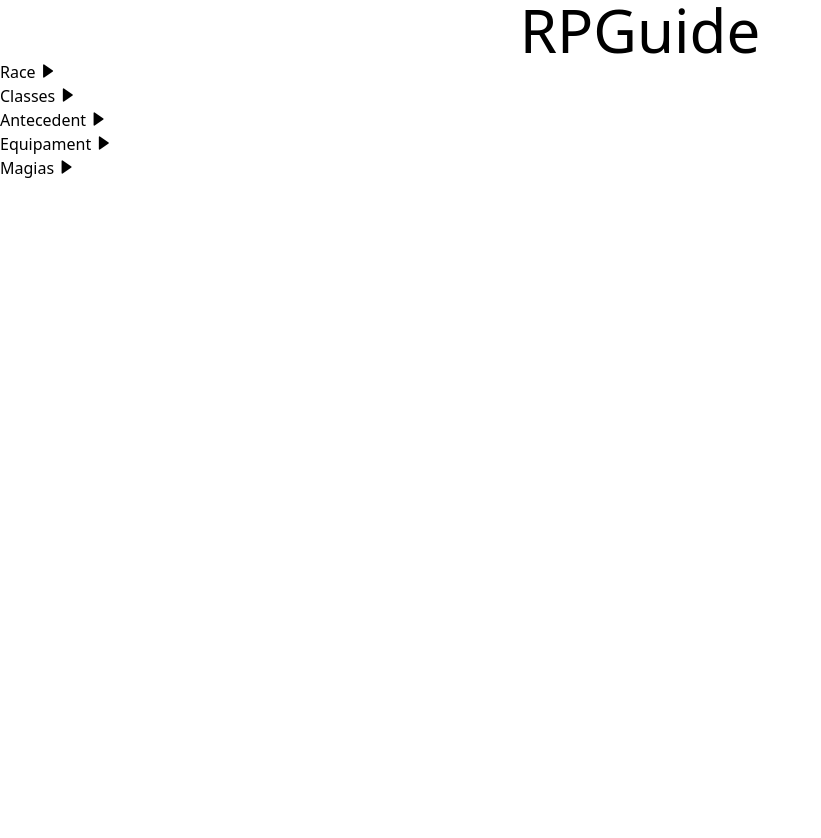
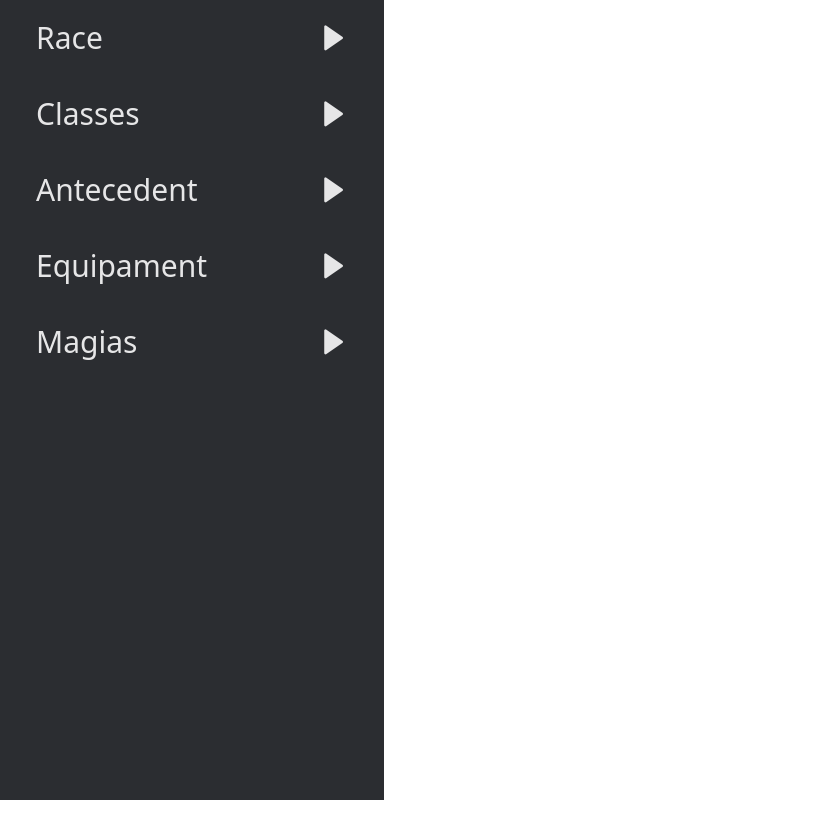
Before and after one commit to Rodney-JM/CauseEffect, a website: page src/index.html in a window 1280 px wide. Shown: the whole page, without its empty margins (0-821 px from the left). After the commit the page ends 800 px from the top, so only its background shows below. Drawn offline with nearby package versions, Linux system fonts and the light colour scheme.

Commit message:
more occurences

```diff
--- a/src/index.html
+++ b/src/index.html
@@ -10,17 +10,16 @@
 </head>
 <body>
     <main>
-        <h1 class="text-center text-6xl">RPGuide</h1>
-
-        <aside class="h-screen">
-            <ul>
-                <ul>Race <i class='bx bxs-right-arrow'></i></ul>
-                <ul>Classes <i class='bx bxs-right-arrow'></i></ul>
-                <ul>Antecedent <i class='bx bxs-right-arrow'></i></ul>
-                <ul>Equipament <i class='bx bxs-right-arrow'></i></ul>
-                <ul>Magias <i class='bx bxs-right-arrow'></i></ul>
+        <aside class="h-screen bg-menu w-[30%]">
+            <ul class="h-screen flex flex-col px-[16px] w-[100%] text-textColor">
+                <ul class="item list">Race <i class='bx bxs-right-arrow arrow' ></i></ul>
+                <ul class="item list">Classes <i class='bx bxs-right-arrow arrow' ></i></ul>
+                <ul class="item list">Antecedent <i class='bx bxs-right-arrow arrow' ></i></ul>
+                <ul class="item list">Equipament <i class='bx bxs-right-arrow arrow' ></i></ul>
+                <ul class="item list">Magias <i class='bx bxs-right-arrow arrow' ></i></ul>
             </ul>
         </aside>
     </main>
+    <script src="../src/scripts/main.js"></script>
 </body>
 </html>
--- a/src/input.css
+++ b/src/input.css
@@ -1,3 +1,9 @@
 @tailwind base;
 @tailwind components;
 @tailwind utilities;
+
+@layer components{
+    .item{
+        @apply p-5 text-3xl flex justify-between items-center;
+    }
+}
--- /dev/null
+++ b/src/scripts/main.js
@@ -0,0 +1,8 @@
+const lists = Array.from(document.querySelectorAll(".list"));/* Transforma os itens obtidos em um */
+const arrowSymbol = document.querySelector(".arrow");
+
+lists.map((list) => {
+    return list.addEventListener("click", (e) => {
+        arrowSymbol.classList.remove('bxs-right-arrow');
+    });
+});
--- a/tailwind.config.js
+++ b/tailwind.config.js
@@ -2,7 +2,12 @@
 module.exports = {
   content: ['./src/**/*.{html, js}'],
   theme: {
-    extend: {},
+    extend: {
+      colors:{
+        menu:"#2b2d31",
+        textColor:"#e6e6e7"
+      }
+    },
   },
   plugins: [],
 }
```
Also changed, not shown: dist/output.css.
